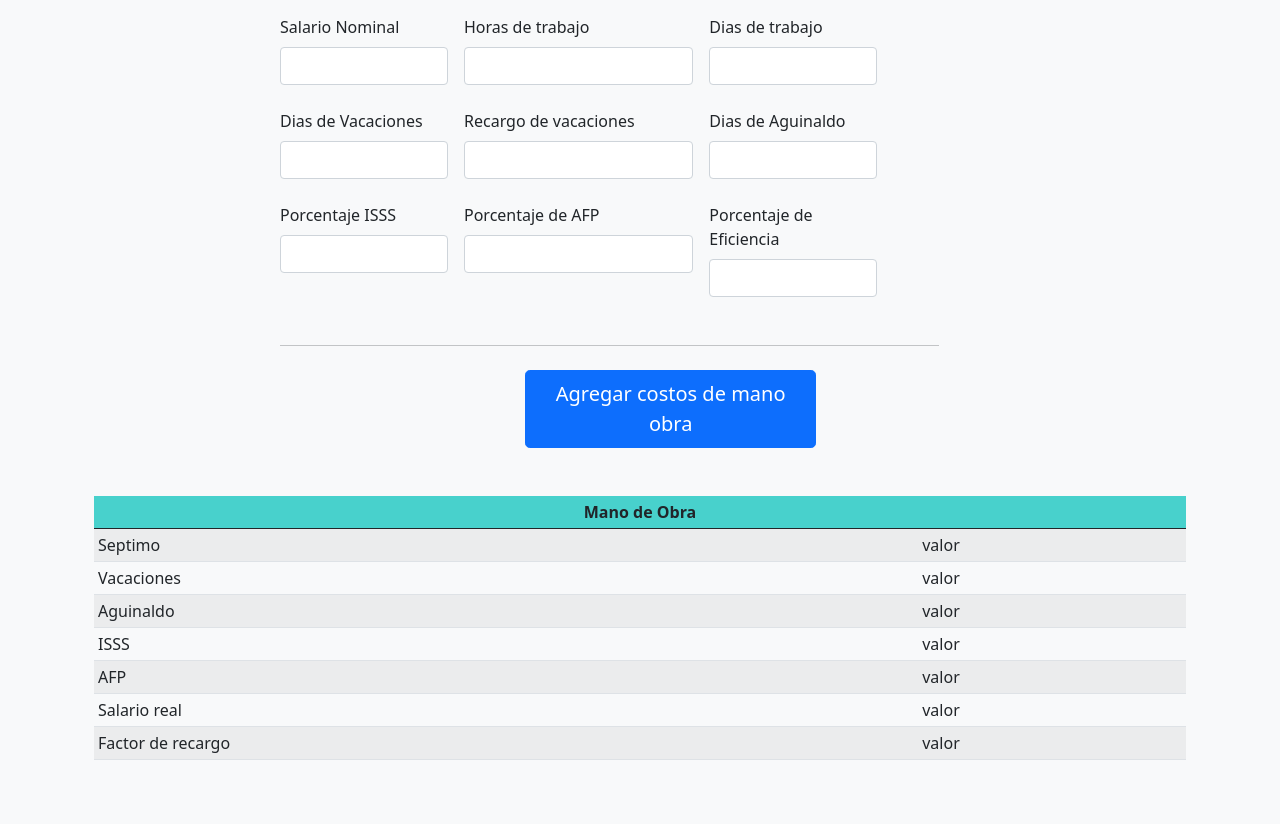
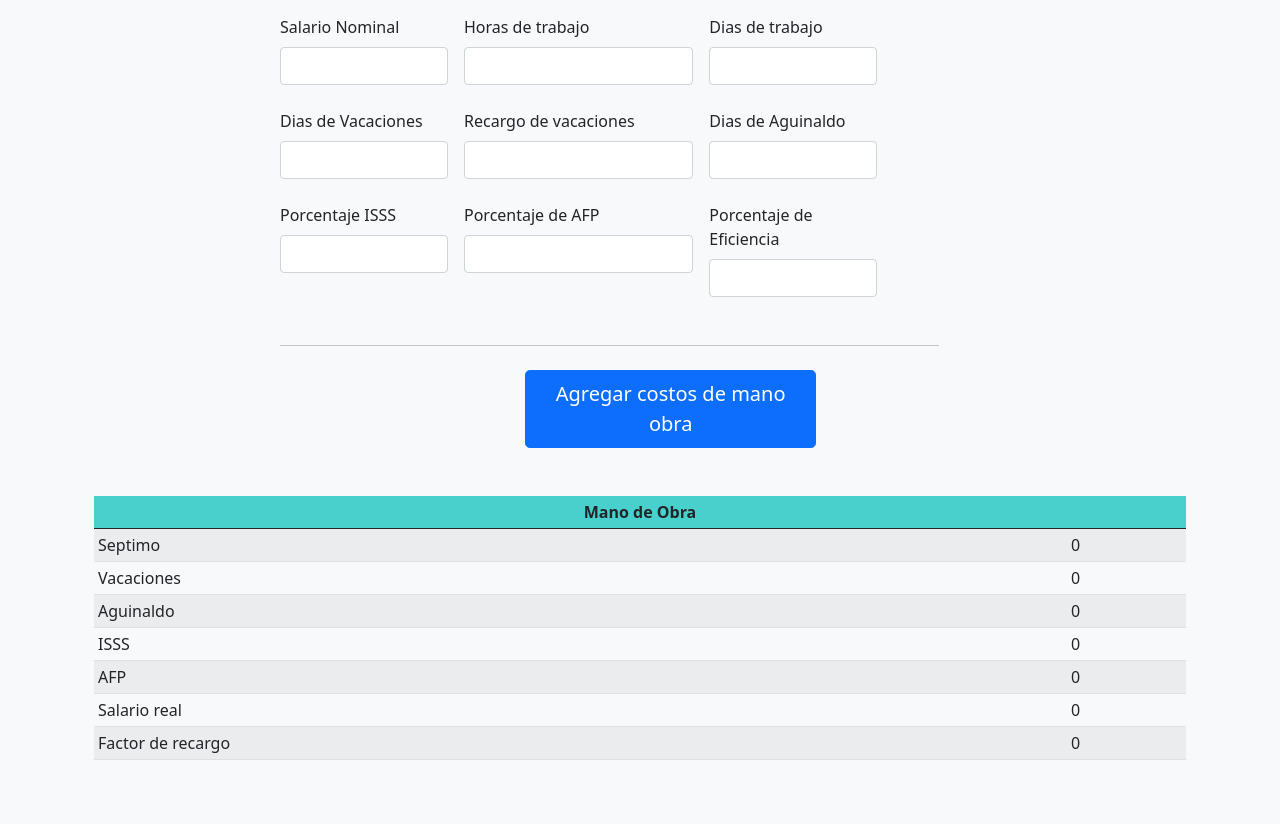
Before and after one commit to cargueta01/GameZone, a Django app: page /ManoDeObra/ in a window 1280 px wide; the page is wider, and only the part inside the window is pictured. Shown: the part 243-1067 px from the top of that part. Run offline with Django 4.2, Linux system fonts and the light colour scheme; some libraries are stand-ins or nearby versions.

Commit message:
mano de obra V1

```diff
--- a/AppGameZone/templates/Mano_Obra.html
+++ b/AppGameZone/templates/Mano_Obra.html
@@ -30,12 +30,12 @@
 
     <div class="container col-lg-8">
 
-      <form class="needs-validation">
+      <form class="needs-validation" enctype="multipart/form-data" method="post">
         {% csrf_token %}
         <div class="row g-3">
           <div class="col-md-3">
             <label for="date" class="form-label">Salario Nominal</label>
-            <input type="number" class="form-control" name="" required>
+            <input type="number" class="form-control" name="salarioNominal" step="0.01" required>
             <div class="invalid-feedback">
               Digite el monto del salario nominal
             </div>
@@ -43,7 +43,7 @@
 
           <div class="col-md-4">
             <label class="form-label">Horas de trabajo</label>
-            <input type="number" name="" class="form-control" required>
+            <input type="number" name="horasTrabajo" class="form-control" step="0.01" required>
             <div class="invalid-feedback">
               Digite las horas de trabajo
             </div>
@@ -51,7 +51,7 @@
 
           <div class="col-md-3">
             <label class="form-label">Dias de trabajo</label>
-            <input type="number" class="form-control" name="" required>
+            <input type="number" class="form-control" name="diasTrabajo" step="0.01" required>
             <div class="invalid-feedback">
               Digite los dias de trabajo
             </div>
@@ -63,7 +63,7 @@
 
           <div class="col-md-3">
             <label class="form-label">Dias de Vacaciones</label>
-            <input type="number" name="" class="form-control" required>
+            <input type="number" name="diasVacaciones" class="form-control" step="0.01" required>
             <div class="invalid-feedback">
               Debe digitar el monto por seguro social
             </div>
@@ -71,7 +71,7 @@
 
           <div class="col-md-4">
             <label class="form-label"> Recargo de vacaciones </label>
-            <input type="number" class="form-control" name="" required>
+            <input type="number" class="form-control" name="recargoVacaciones" step="0.01" required>
             <div class="invalid-feedback">
               Escriba el monto por AFP
             </div>
@@ -79,7 +79,7 @@
 
           <div class="col-md-3">
             <label class="form-label"> Dias de Aguinaldo </label>
-            <input type="number" class="form-control" name="" required>
+            <input type="number" class="form-control" name="diasAguinaldo" step="0.01" required>
             <div class="invalid-feedback">
               Escriba los dias de aguinaldo
             </div>
@@ -89,7 +89,7 @@
         <div class="row g-3">
           <div class="col-md-3">
             <label class="form-label"> Porcentaje ISSS </label>
-            <input type="number" class="form-control" name="" required>
+            <input type="number" class="form-control" name="porcentajeISSS" step="0.01" required>
             <div class="invalid-feedback">
               Digite el porcentaje de ISSS
             </div>
@@ -97,7 +97,7 @@
 
           <div class="col-md-4">
             <label class="form-label"> Porcentaje de AFP </label>
-            <input type="number" class="form-control" name="" required>
+            <input type="number" class="form-control" name="porcentajeAFP" step="0.01" required>
             <div class="invalid-feedback">
               Digite el porcentaje de AFP
             </div>
@@ -105,13 +105,12 @@
 
           <div class="col-md-3">
             <label class="form-label"> Porcentaje de Eficiencia </label>
-            <input type="number" class="form-control" name="" required>
+            <input type="number" class="form-control" name="porcentajeEficiencia" step="0.01" required>
             <div class="invalid-feedback">
               Digite el porcentaje de eficiencia
             </div>
           </div>
         </div><br>
-
         <div class="row g-3">
           <div class="col-md-11">
             <hr class="my-4">
@@ -126,7 +125,6 @@
         </div>
       </form>
     </div>
-
     <div class="container">
       <div class="table-responsive">
         <table class="table table-striped table-sm">
@@ -139,31 +137,31 @@
           <tbody>
             <tr>
               <td>Septimo</td>
-              <td>valor</td>
+              <td>{{septimo}}</td>
             </tr>
             <tr>
               <td>Vacaciones</td>
-              <td>valor</td>
+              <td>{{vacaciones}}</td>
             </tr>
             <tr>
               <td>Aguinaldo</td>
-              <td>valor</td>
+              <td>{{aguinaldo}}</td>
             </tr>
             <tr>
               <td>ISSS</td>
-              <td>valor</td>
+              <td>{{ISSS}}</td>
             </tr>
             <tr>
               <td>AFP</td>
-              <td>valor</td>
+              <td>{{AFP}}</td>
             </tr>
             <tr>
               <td>Salario real</td>
-              <td>valor</td>
+              <td>{{salarioReal}}</td>
             </tr>
             <tr>
               <td>Factor de recargo</td>
-              <td>valor</td>
+              <td>{{factorRecargoEficiencia}}</td>
             </tr>
           </tbody>
         </table><br><br>
--- a/AppGameZone/views.py
+++ b/AppGameZone/views.py
@@ -1,7 +1,7 @@
 from django.shortcuts import render, redirect
 from django.contrib.auth import login, logout, authenticate
 from django.contrib.auth.decorators import login_required
-from .models import CatalogoCuenta, LibroMayor, RegistroTransaccion, Inventario, CierreContable
+from .models import CatalogoCuenta, LibroMayor, RegistroTransaccion, Inventario, CierreContable, ManoObra
 
 
 # cuentas que existen segun su categoria en el catalogo de cuentas
@@ -224,11 +224,41 @@ def cierrecontable(request):
                             'titulo': libroTitulo})
 
 def manodeobra(request):
+    diaSeptimo = 0
+    vacaciones = 0
+    aguinaldo = 0
+    ISSS = 0
+    AFP = 0
+    salarioReal = 0
+    factorRecargoEficiencia = 0
+    if request.method == 'POST':
+        salarioNominal = float(request.POST.get('salarioNominal'))
+        horasTrabajo = float(request.POST.get('horasTrabajo'))
+        diasTrabajo = float(request.POST.get('diasTrabajo'))
+        diasVacaciones = int(request.POST.get('diasVacaciones'))
+        recargoVacaciones = float(request.POST.get('recargoVacaciones'))
+        diasAguinaldo = int(request.POST.get('diasAguinaldo'))
+        porcentajeISSS = float(request.POST.get('porcentajeISSS'))
+        porcentajeAFP = float(request.POST.get('porcentajeAFP'))
+        porcentajeEficiencia = float(request.POST.get('porcentajeEficiencia'))
 
-    #if request.method == 'POST':
+        diaSeptimo = salarioNominal*7
+        recargoVacaciones = recargoVacaciones/100
+        porcentajeEficiencia = porcentajeEficiencia/100
+        vacaciones = ((salarioNominal *diasVacaciones)+(recargoVacaciones*(salarioNominal*diasVacaciones)))/52
+        aguinaldo = (salarioNominal * diasAguinaldo)/52
+        ISSS = (diaSeptimo + vacaciones)*(porcentajeISSS/100)
+        AFP = (diaSeptimo + vacaciones)*(porcentajeAFP/100)
+        salarioReal = diaSeptimo + vacaciones + aguinaldo + ISSS + AFP
+        salarionNominalSemanal = diasTrabajo * salarioNominal
+        factorRecargoEficiencia = salarioReal/(salarionNominalSemanal*porcentajeEficiencia)
 
 
-    return render(request, "Mano_Obra.html")
+    diccionario  = {'septimo' : round(diaSeptimo, 2), 'vacaciones' : round(vacaciones, 2), 'aguinaldo' : round(aguinaldo, 2), 'ISSS' : round(ISSS, 2),
+                    'AFP' : round(AFP, 2), 'salarioReal' : round(salarioReal, 2), 'factorRecargoEficiencia' : round(factorRecargoEficiencia, 2)}
+    for i in diccionario:
+        print(f"este es el valor de {i} : {diccionario[i]}")
+    return render(request, "Mano_Obra.html", diccionario)
 
 def Inventario_a(request):
     try:
```
Also changed, not shown: AppGameZone/models.py (+12 -0 lines), db.sqlite3, 1 other file.
